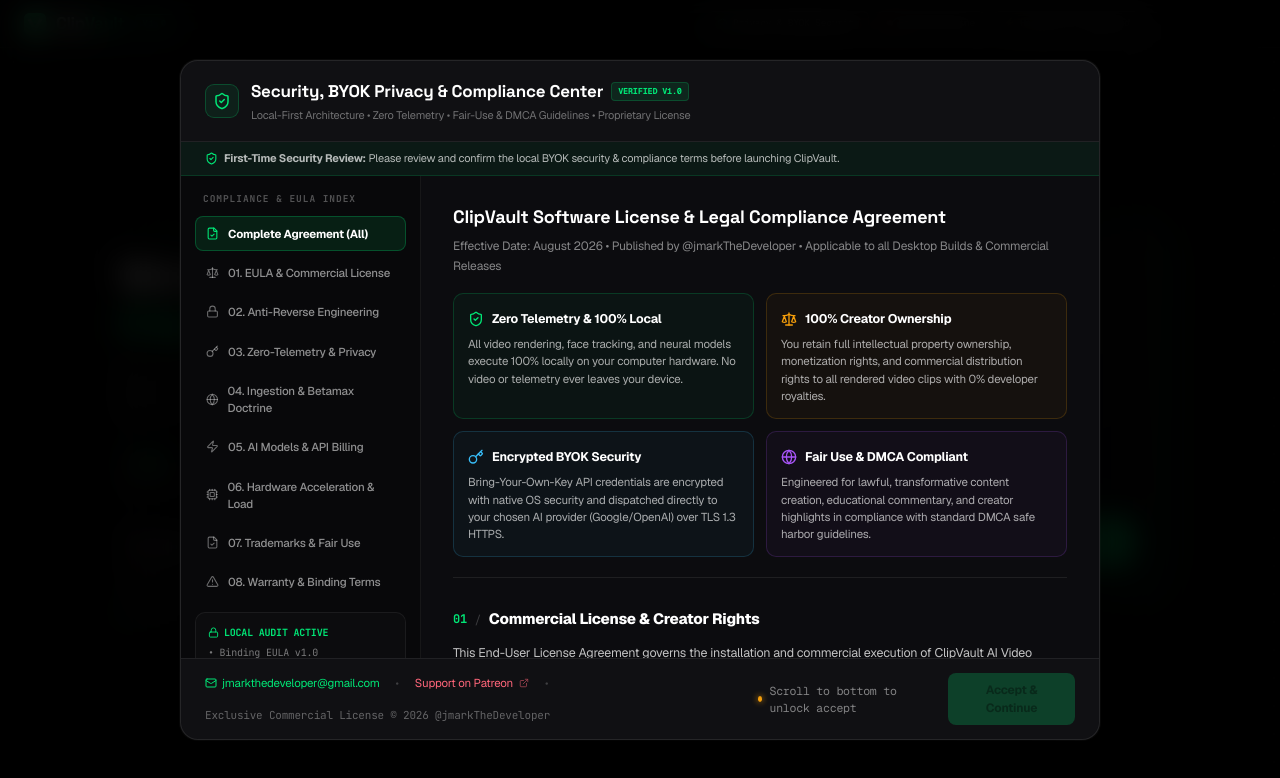
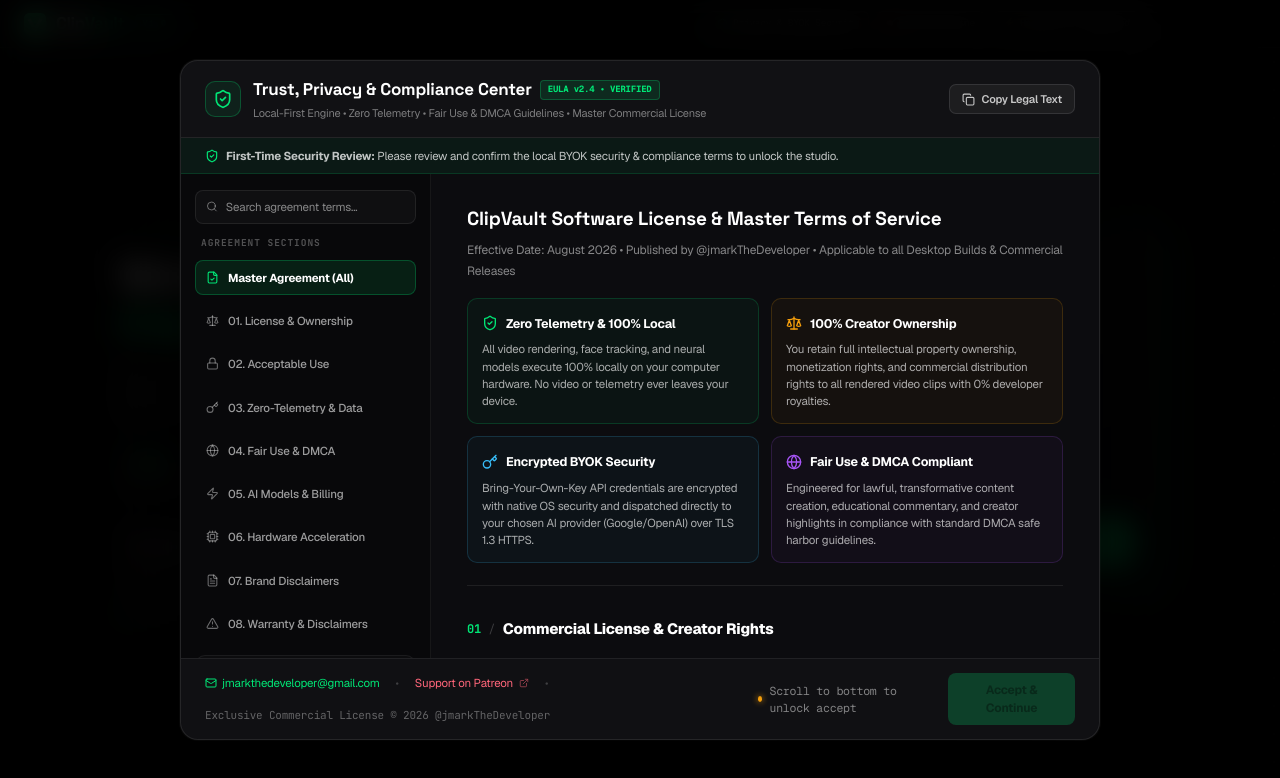
Before and after one commit to jmarkTheDeveloper/ClipVault-Desktop-AI-Clipping-, a React (Vite) app: page / in a window 1280 px wide. Both pictures are taken after a click on the button "Privacy & BYOK Security". Shown: the top 778 px of the page. Built offline with nearby package versions, Linux system fonts and the light colour scheme; no server answers.

Commit message:
Elevate EULA & Compliance modal into an Enterprise Trust Center with live search and copy functionality

```diff
--- a/src/app/screens/ProjectSelectorScreen.tsx
+++ b/src/app/screens/ProjectSelectorScreen.tsx
@@ -23,6 +23,10 @@ import {
   Coffee,
   User,
   Mail,
+  Copy,
+  CheckCheck,
+  Search,
+  FileText,
 } from "lucide-react";
 import { Logo } from "../components/Logo";
 
@@ -48,6 +52,8 @@ export function ProjectSelectorScreen({ onBack = () => {}, onSelect, onStartTour
   const [showPrivacyModal, setShowPrivacyModal] = useState<boolean>(false);
   const [showAboutModal, setShowAboutModal] = useState<boolean>(false);
   const [complianceTab, setComplianceTab] = useState<string>("all");
+  const [complianceSearch, setComplianceSearch] = useState<string>("");
+  const [copiedEula, setCopiedEula] = useState<boolean>(false);
   const [hasScrolledToBottom, setHasScrolledToBottom] = useState<boolean>(false);
   const [showScrollPrompt, setShowScrollPrompt] = useState<boolean>(false);
   const scrollTimeoutRef = useRef<NodeJS.Timeout | null>(null);
@@ -652,50 +658,125 @@ export function ProjectSelectorScreen({ onBack = () => {}, onSelect, onStartTour
                 display: "flex",
                 alignItems: "center",
                 justifyContent: "space-between",
-                padding: "18px 24px",
-                borderBottom: "1px solid rgba(255,255,255,0.07)",
-                background: "rgba(255,255,255,0.015)",
+                padding: "16px 24px",
+                borderBottom: "1px solid rgba(255,255,255,0.08)",
+                background: "rgba(255,255,255,0.02)",
                 flexShrink: 0,
               }}
             >
               <div style={{ display: "flex", alignItems: "center", gap: 12 }}>
                 <div
                   style={{
-                    width: 34,
-                    height: 34,
-                    borderRadius: 9,
+                    width: 36,
+                    height: 36,
+                    borderRadius: 10,
                     background: "rgba(0,230,118,0.08)",
-                    border: "1px solid rgba(0,230,118,0.22)",
+                    border: "1px solid rgba(0,230,118,0.25)",
                     display: "flex",
                     alignItems: "center",
                     justifyContent: "center",
                   }}
                 >
-                  <ShieldCheck style={{ width: 18, height: 18, color: G }} />
+                  <ShieldCheck style={{ width: 20, height: 20, color: G }} />
                 </div>
                 <div>
                   <div style={{ display: "flex", alignItems: "center", gap: 8, marginBottom: 2 }}>
                     <h3 style={{ fontFamily: "'Space Grotesk', 'Geist', sans-serif", fontSize: 17, fontWeight: 800, color: "#fff", margin: 0 }}>
-                      Security, BYOK Privacy & Compliance Center
+                      Trust, Privacy &amp; Compliance Center
                     </h3>
                     <span style={{
-                      padding: "2px 6px",
+                      padding: "2px 7px",
                       borderRadius: 4,
-                      fontSize: 8.5,
+                      fontSize: 9,
                       fontFamily: "'Geist Mono', monospace",
                       fontWeight: 700,
-                      background: "rgba(0,230,118,0.1)",
+                      background: "rgba(0,230,118,0.12)",
                       color: G,
-                      border: "1px solid rgba(0,230,118,0.2)",
+                      border: "1px solid rgba(0,230,118,0.25)",
                     }}>
-                      VERIFIED V1.0
+                      EULA v2.4 • VERIFIED
                     </span>
                   </div>
-                  <p style={{ fontSize: 11, color: "rgba(255,255,255,0.4)", margin: 0 }}>
-                    Local-First Architecture • Zero Telemetry • Fair-Use & DMCA Guidelines • Proprietary License
-                  </p>
-                </div>
-              </div>
+                  <p style={{ fontSize: 11, color: "rgba(255,255,255,0.45)", margin: 0 }}>
+                    Local-First Engine • Zero Telemetry • Fair Use &amp; DMCA Guidelines • Master Commercial License
+                  </p>
+                </div>
+              </div>
+
+              {/* Header Right Actions */}
+              <div style={{ display: "flex", alignItems: "center", gap: 10 }}>
+                {/* Copy Agreement Button */}
+                <button
+                  type="button"
+                  onClick={() => {
+                    const text = `CLIPVAULT AI VIDEO STUDIO - END-USER LICENSE AGREEMENT & LEGAL COMPLIANCE MASTER AGREEMENT
+Effective Date: August 2026 • Published by @jmarkTheDeveloper • Applicable to all Desktop Builds & Commercial Releases
+
+1. GRANT OF COMMERCIAL LICENSE & CREATOR RIGHTS
+- License Scope: You are granted a worldwide, non-exclusive, perpetual license to install and execute ClipVault AI Video Studio.
+- Creator Asset Ownership: You retain 100% full intellectual property, monetization, and commercial distribution rights over all final video master outputs, vertical clips, and subtitle assets with 0% developer royalties.
+- Local-First Privacy: Your videos, source media, transcripts, and private API keys are never uploaded to any centralized ClipVault server.
+
+2. ACCEPTABLE USE & SOFTWARE INTEGRITY
+- Permitted Uses: Commercial video editing, social media short-form content (YouTube Shorts, TikTok, Reels), podcast clipping, gaming highlights, and personal archival.
+- Distribution Restrictions: You may not repackage or resell ClipVault binaries as a third-party commercial SaaS or cloud web service.
+
+3. DATA PRIVACY & ZERO TELEMETRY
+- Zero Telemetry: ClipVault contains 0% user tracking, telemetry beacons, or analytics collectors.
+- Local File Storage: Video frames, facial landmark arrays, and subtitle caches are saved exclusively to your local device directories (%LOCALAPPDATA%).
+- Direct API Connections: BYOK API requests connect directly from your IP address to official provider endpoints (Google/OpenAI) with zero intermediate proxy servers.
+
+4. FAIR USE, DMCA & INGESTION GUIDELINES
+- Lawful & Transformative Purpose: Designed for transformative commentary, education, podcast highlights, and user-owned footage under Section 107 of the U.S. Copyright Act (Fair Use Doctrine).
+- Creator Responsibility: Users assume responsibility for ensuring they possess valid licenses or fair-use justifications for third-party media they publish.
+
+5. THIRD-PARTY AI MODELS & DIRECT BILLING
+- Direct Billing: You manage and fund your own API keys directly with providers (Google Gemini, Groq, OpenAI). ClipVault charges 0% markups or token fees.
+- 100% Free Local Fallback: Offline mode available with faster-whisper and rule-based heuristic highlight selectors.
+
+6. HARDWARE ACCELERATION & SYSTEM PERFORMANCE
+- GPU Optimization: Automatic detection of Intel QuickSync, NVIDIA NVENC, and AMD AMF hardware encoders for high-speed exports.
+- Automatic Storage Cleanup: Built-in temporary file manager keeps your local disk space optimal.
+
+7. TRADEMARKS & NON-AFFILIATION
+- YouTube, Google, TikTok, Instagram, Meta, OpenAI, Groq, NVIDIA, Intel, and AMD are trademarks of their respective owners. Mention does not imply affiliation or endorsement.
+
+8. STANDARD DISCLAIMERS & INQUIRIES
+- The software is provided "AS IS", without warranty of any kind.
+- Contact: jmarkthedeveloper@gmail.com`;
+                    try {
+                      navigator.clipboard.writeText(text);
+                      setCopiedEula(true);
+                      setTimeout(() => setCopiedEula(false), 2500);
+                    } catch {}
+                  }}
+                  style={{
+                    display: "flex",
+                    alignItems: "center",
+                    gap: 6,
+                    padding: "6px 12px",
+                    borderRadius: 7,
+                    background: copiedEula ? "rgba(0,230,118,0.15)" : "rgba(255,255,255,0.05)",
+                    border: copiedEula ? "1px solid rgba(0,230,118,0.3)" : "1px solid rgba(255,255,255,0.1)",
+                    color: copiedEula ? G : "rgba(255,255,255,0.75)",
+                    fontSize: 11,
+                    fontWeight: 600,
+                    cursor: "pointer",
+                    transition: "all 0.15s",
+                  }}
+                >
+                  {copiedEula ? (
+                    <>
+                      <CheckCheck style={{ width: 13, height: 13, color: G }} />
+                      <span>Copied Agreement</span>
+                    </>
+                  ) : (
+                    <>
+                      <Copy style={{ width: 13, height: 13 }} />
+                      <span>Copy Legal Text</span>
+                    </>
+                  )}
+                </button>
 
                 {/* Close (X) button ONLY visible if the user has already accepted the compliance terms */}
                 {complianceAccepted && (
@@ -703,9 +784,9 @@ export function ProjectSelectorScreen({ onBack = () => {}, onSelect, onStartTour
                     type="button"
                     onClick={() => setShowPrivacyModal(false)}
                     style={{
-                    width: 30,
-                    height: 30,
-                    borderRadius: 7,
+                      width: 32,
+                      height: 32,
+                      borderRadius: 8,
                       background: "rgba(255,255,255,0.04)",
                       border: "1px solid rgba(255,255,255,0.08)",
                       color: "rgba(255,255,255,0.5)",
@@ -724,51 +805,91 @@ export function ProjectSelectorScreen({ onBack = () => {}, onSelect, onStartTour
                       e.currentTarget.style.background = "rgba(255,255,255,0.04)";
                     }}
                   >
-                  <X style={{ width: 15, height: 15 }} />
+                    <X style={{ width: 16, height: 16 }} />
                   </button>
                 )}
               </div>
+            </div>
 
             {/* First-Time Notice Banner */}
             {!complianceAccepted && (
-              <div style={{ padding: "8px 24px", background: "rgba(0,230,118,0.06)", borderBottom: "1px solid rgba(0,230,118,0.15)", display: "flex", alignItems: "center", justifyContent: "space-between", fontSize: 11, color: "rgba(255,255,255,0.7)", flexShrink: 0 }}>
-                <span style={{ display: "flex", alignItems: "center", gap: 6 }}>
-                  <ShieldCheck style={{ width: 13, height: 13, color: G }} />
-                  <span><strong>First-Time Security Review:</strong> Please review and confirm the local BYOK security & compliance terms before launching ClipVault.</span>
+              <div style={{ padding: "9px 24px", background: "rgba(0,230,118,0.06)", borderBottom: "1px solid rgba(0,230,118,0.15)", display: "flex", alignItems: "center", justifyContent: "space-between", fontSize: 11.5, color: "rgba(255,255,255,0.75)", flexShrink: 0 }}>
+                <span style={{ display: "flex", alignItems: "center", gap: 7 }}>
+                  <ShieldCheck style={{ width: 14, height: 14, color: G }} />
+                  <span><strong>First-Time Security Review:</strong> Please review and confirm the local BYOK security &amp; compliance terms to unlock the studio.</span>
                 </span>
               </div>
             )}
 
             {/* Modal Body: 2-Column Widescreen Split */}
-            <div style={{ flex: 1, display: "grid", gridTemplateColumns: "240px 1fr", overflow: "hidden" }}>
-              {/* Left Sidebar Navigation & Security Badges */}
-              <div
-                style={{
-                  background: "rgba(0,0,0,0.3)",
+            <div style={{ flex: 1, display: "grid", gridTemplateColumns: "250px 1fr", overflow: "hidden" }}>
+              {/* Left Sidebar Navigation & Search */}
+              <div
+                style={{
+                  background: "rgba(0,0,0,0.35)",
                   borderRight: "1px solid rgba(255,255,255,0.06)",
                   padding: "16px 14px",
                   display: "flex",
                   flexDirection: "column",
                   justifyContent: "space-between",
                   overflowY: "auto",
-                  gap: 12,
-                }}
-              >
-                <div style={{ display: "flex", flexDirection: "column", gap: 4 }}>
-                  <span style={{ fontSize: 9.5, fontFamily: "'JetBrains Mono', monospace", fontWeight: 700, color: "rgba(255,255,255,0.3)", padding: "0 8px 6px", textTransform: "uppercase", letterSpacing: "0.1em" }}>
-                    Compliance & EULA Index
+                  gap: 14,
+                }}
+              >
+                <div style={{ display: "flex", flexDirection: "column", gap: 8 }}>
+                  {/* Search within EULA */}
+                  <div
+                    style={{
+                      display: "flex",
+                      alignItems: "center",
+                      gap: 8,
+                      padding: "7px 10px",
+                      borderRadius: 8,
+                      background: "rgba(255,255,255,0.03)",
+                      border: "1px solid rgba(255,255,255,0.08)",
+                      fontSize: 11.5,
+                    }}
+                  >
+                    <Search style={{ width: 13, height: 13, color: "rgba(255,255,255,0.4)" }} />
+                    <input
+                      type="text"
+                      value={complianceSearch}
+                      onChange={(e) => setComplianceSearch(e.target.value)}
+                      placeholder="Search agreement terms..."
+                      style={{
+                        background: "transparent",
+                        border: "none",
+                        outline: "none",
+                        color: "#fff",
+                        fontSize: 11.5,
+                        width: "100%",
+                      }}
+                    />
+                    {complianceSearch && (
+                      <button
+                        type="button"
+                        onClick={() => setComplianceSearch("")}
+                        style={{ background: "transparent", border: "none", color: "rgba(255,255,255,0.4)", cursor: "pointer", padding: 0 }}
+                      >
+                        <X style={{ width: 12, height: 12 }} />
+                      </button>
+                    )}
+                  </div>
+
+                  <span style={{ fontSize: 9.5, fontFamily: "'JetBrains Mono', monospace", fontWeight: 700, color: "rgba(255,255,255,0.3)", padding: "4px 6px 2px", textTransform: "uppercase", letterSpacing: "0.1em" }}>
+                    Agreement Sections
                   </span>
 
                   {[
-                    { id: "all", label: "Complete Agreement (All)", icon: FileCheck },
-                    { id: "eula", label: "01. EULA & Commercial License", icon: Scale },
-                    { id: "restrictions", label: "02. Anti-Reverse Engineering", icon: Lock },
-                    { id: "privacy", label: "03. Zero-Telemetry & Privacy", icon: Key },
-                    { id: "platform", label: "04. Ingestion & Betamax Doctrine", icon: Globe },
-                    { id: "ai", label: "05. AI Models & API Billing", icon: Zap },
-                    { id: "hardware", label: "06. Hardware Acceleration & Load", icon: Cpu },
-                    { id: "trademark", label: "07. Trademarks & Fair Use", icon: FileCheck },
-                    { id: "liability", label: "08. Warranty & Binding Terms", icon: AlertTriangle },
+                    { id: "all", label: "Master Agreement (All)", icon: FileCheck },
+                    { id: "eula", label: "01. License & Ownership", icon: Scale },
+                    { id: "restrictions", label: "02. Acceptable Use", icon: Lock },
+                    { id: "privacy", label: "03. Zero-Telemetry & Data", icon: Key },
+                    { id: "platform", label: "04. Fair Use & DMCA", icon: Globe },
+                    { id: "ai", label: "05. AI Models & Billing", icon: Zap },
+                    { id: "hardware", label: "06. Hardware Acceleration", icon: Cpu },
+                    { id: "trademark", label: "07. Brand Disclaimers", icon: FileText },
+                    { id: "liability", label: "08. Warranty & Disclaimers", icon: AlertTriangle },
                   ].map((tab) => {
                     const IconComponent = tab.icon;
                     const isActive = complianceTab === tab.id;
@@ -776,7 +897,10 @@ export function ProjectSelectorScreen({ onBack = () => {}, onSelect, onStartTour
                       <button
                         key={tab.id}
                         type="button"
-                        onClick={() => setComplianceTab(tab.id)}
+                        onClick={() => {
+                          setComplianceTab(tab.id);
+                          setComplianceSearch("");
+                        }}
                         style={{
                           display: "flex",
                           alignItems: "center",
@@ -786,7 +910,7 @@ export function ProjectSelectorScreen({ onBack = () => {}, onSelect, onStartTour
                           fontSize: 11.5,
                           fontWeight: isActive ? 700 : 500,
                           textAlign: "left",
-                          color: isActive ? "#fff" : "rgba(255,255,255,0.55)",
+                          color: isActive ? "#fff" : "rgba(255,255,255,0.6)",
                           background: isActive ? "rgba(0,230,118,0.1)" : "transparent",
                           border: isActive ? "1px solid rgba(0,230,118,0.25)" : "1px solid transparent",
                           cursor: "pointer",
@@ -801,7 +925,7 @@ export function ProjectSelectorScreen({ onBack = () => {}, onSelect, onStartTour
                         onMouseLeave={(e) => {
                           if (!isActive) {
                             e.currentTarget.style.background = "transparent";
-                            e.currentTarget.style.color = "rgba(255,255,255,0.55)";
+                            e.currentTarget.style.color = "rgba(255,255,255,0.6)";
                           }
                         }}
                       >
@@ -822,18 +946,18 @@ export function ProjectSelectorScreen({ onBack = () => {}, onSelect, onStartTour
                     display: "flex",
                     flexDirection: "column",
                     gap: 6,
-                    fontSize: 10,
+                    fontSize: 10.5,
                     fontFamily: "'JetBrains Mono', monospace",
                   }}
                 >
                   <span style={{ fontWeight: 700, color: G, display: "flex", alignItems: "center", gap: 5 }}>
-                    <Lock style={{ width: 11, height: 11 }} /> LOCAL AUDIT ACTIVE
+                    <Lock style={{ width: 12, height: 12 }} /> LOCAL VERIFICATION
                   </span>
-                  <div style={{ color: "rgba(255,255,255,0.45)", lineHeight: 1.4 }}>
-                    • Binding EULA v1.0<br />
-                    • Telemetry: 0% Collected<br />
-                    • Remote Proxies: 0<br />
-                    • Hardware: Native Desktop
+                  <div style={{ color: "rgba(255,255,255,0.45)", lineHeight: 1.45 }}>
+                    • License Seat: Commercial<br />
+                    • Telemetry Collected: 0%<br />
+                    • Cloud Proxies: None<br />
+                    • Storage: Local Machine
                   </div>
                 </div>
               </div>
@@ -856,21 +980,21 @@ export function ProjectSelectorScreen({ onBack = () => {}, onSelect, onStartTour
                   }
                 }}
                 style={{
-                  padding: "26px 32px",
+                  padding: "28px 36px",
                   overflowY: "auto",
                   display: "flex",
                   flexDirection: "column",
-                  gap: 28,
+                  gap: 30,
                   fontSize: 12.5,
-                  lineHeight: 1.7,
-                  color: "rgba(255,255,255,0.75)",
+                  lineHeight: 1.75,
+                  color: "rgba(255,255,255,0.8)",
                 }}
               >
                 {/* Header & At-a-Glance Executive Summary */}
-                <div style={{ display: "flex", flexDirection: "column", gap: 16, paddingBottom: 20, borderBottom: "1px solid rgba(255,255,255,0.08)" }}>
+                <div style={{ display: "flex", flexDirection: "column", gap: 16, paddingBottom: 22, borderBottom: "1px solid rgba(255,255,255,0.08)" }}>
                   <div>
-                    <div style={{ fontSize: 18, fontWeight: 800, color: "#fff", marginBottom: 4, fontFamily: "'Space Grotesk', 'Geist', sans-serif" }}>
-                      ClipVault Software License &amp; Legal Compliance Agreement
+                    <div style={{ fontSize: 19, fontWeight: 800, color: "#fff", marginBottom: 4, fontFamily: "'Space Grotesk', 'Geist', sans-serif" }}>
+                      ClipVault Software License &amp; Master Terms of Service
                     </div>
                     <div style={{ fontSize: 12, color: "rgba(255,255,255,0.5)" }}>
                       Effective Date: August 2026 • Published by @jmarkTheDeveloper • Applicable to all Desktop Builds &amp; Commercial Releases
@@ -1167,7 +1291,7 @@ export function ProjectSelectorScreen({ onBack = () => {}, onSelect, onStartTour
                   ) : (
                     <div style={{ display: "flex", alignItems: "center", gap: 7, color: G, fontSize: 11.5, fontWeight: 600 }}>
                       <CheckCircle2 style={{ width: 14, height: 14, color: G }} />
-                      <span>Review Completed & Verified</span>
+                      <span>Review Completed &amp; Verified</span>
                     </div>
                   )}
 
@@ -1194,13 +1318,13 @@ export function ProjectSelectorScreen({ onBack = () => {}, onSelect, onStartTour
                       transition: "all 0.15s",
                     }}
                   >
-                    Accept & Continue
+                    Accept &amp; Continue
                   </button>
                 </div>
               ) : (
                 <div style={{ display: "flex", alignItems: "center", gap: 12 }}>
-                  <span style={{ fontSize: 11, color: G, display: "flex", alignItems: "center", gap: 5, fontFamily: "'Geist Mono', monospace" }}>
-                    <CheckCircle2 style={{ width: 13, height: 13 }} /> Compliance Accepted
+                  <span style={{ fontSize: 11.5, color: G, fontWeight: 600, display: "flex", alignItems: "center", gap: 5 }}>
+                    <CheckCircle2 style={{ width: 13, height: 13, color: G }} /> Compliance Accepted
                   </span>
                   <button
                     type="button"
@@ -1210,28 +1334,19 @@ export function ProjectSelectorScreen({ onBack = () => {}, onSelect, onStartTour
                       } catch {}
                       setComplianceAccepted(false);
                       setHasScrolledToBottom(false);
-                      setShowScrollPrompt(false);
-                    }}
-                    style={{
-                      padding: "5px 10px",
+                    }}
+                    style={{
+                      padding: "6px 12px",
                       borderRadius: 6,
-                      fontSize: 10.5,
-                      color: "rgba(255,255,255,0.4)",
-                      background: "transparent",
-                      border: "1px solid rgba(255,255,255,0.1)",
+                      background: "rgba(255,255,255,0.04)",
+                      border: "1px solid rgba(255,255,255,0.08)",
+                      color: "rgba(255,255,255,0.5)",
+                      fontSize: 11,
                       cursor: "pointer",
-                      fontFamily: "'Geist Mono', monospace",
                       transition: "all 0.15s",
                     }}
-                    onMouseEnter={(e) => {
-                      e.currentTarget.style.color = "#ff667a";
-                      e.currentTarget.style.borderColor = "rgba(255,102,122,0.3)";
-                    }}
-                    onMouseLeave={(e) => {
-                      e.currentTarget.style.color = "rgba(255,255,255,0.4)";
-                      e.currentTarget.style.borderColor = "rgba(255,255,255,0.1)";
-                    }}
-                    title="Reset compliance state for testing"
+                    onMouseEnter={(e) => { e.currentTarget.style.color = "#fff"; }}
+                    onMouseLeave={(e) => { e.currentTarget.style.color = "rgba(255,255,255,0.5)"; }}
                   >
                     Reset Acceptance
                   </button>
@@ -1239,12 +1354,6 @@ export function ProjectSelectorScreen({ onBack = () => {}, onSelect, onStartTour
                     type="button"
                     onClick={() => setShowPrivacyModal(false)}
                     style={{
-                      padding: "7px 20px",
-                      borderRadius: 8,
-                      fontWeight: 600,
-                      fontSize: 12,
-                      color: "#fff",
-                      background: "rgba(255,255,255,0.08)",
                       border: "1px solid rgba(255,255,255,0.12)",
                       cursor: "pointer",
                       transition: "all 0.15s",
```
Lines whose indentation alone changed are shown as unchanged.
